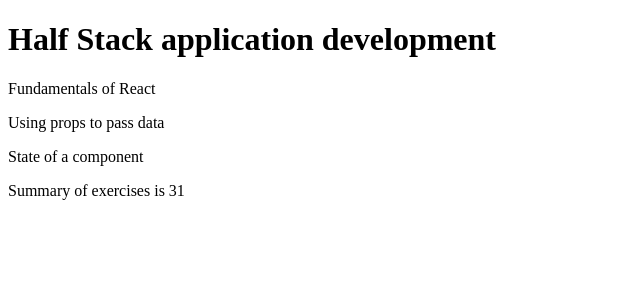
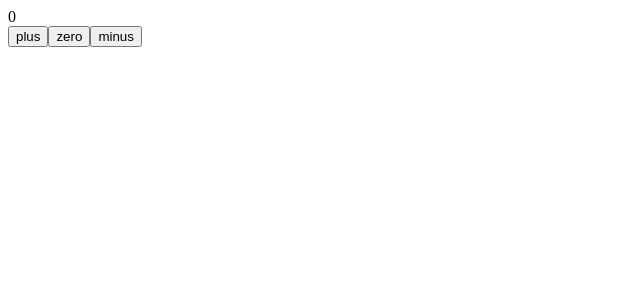
Before and after one commit to CharoLertora/Curso-Full-Stack, a React (Vite) app in the folder part1/part1/: page / in a window 1280 px wide. Shown: the top 300 px of the page, without its empty margins (0-640 px from the left). Built offline with nearby package versions, Linux system fonts and the light colour scheme.

Commit message:
Modificaciones de ejemplos de la parte 1c

```diff
--- a/part1/part1/src/App.jsx
+++ b/part1/part1/src/App.jsx
@@ -1,69 +1,47 @@
-const Title = (props) => {
+import { useState } from 'react'
 
-  console.log(props)
+const Display = ({ counter }) => <div>{counter}</div>
+
+const Button = ({ onSmash, text }) => <button onClick={onSmash}>{text}</button>
+
+const App = () => {
+  const [ counter, setCounter ] = useState(0)
+  console.log('rendering with counter value', counter)
+
+  const increaseByOne = () => {
+    console.log('increasing, value before', counter)
+    setCounter(counter + 1)
+  }
+
+  const decreaseByOne = () => {
+    console.log('decreasing, value before', counter)
+    setCounter(counter - 1)
+  }
+
+  const setToZero = () => {
+    console.log('resetting to zero, value before', counter)
+    setCounter(0)
+  }
+
   return (
     <div>
-      <h1>
-        {props.title}
-      </h1>
+      <Display counter={counter}/>
+
+      <Button
+        onClick={increaseByOne}
+        text='plus'
+      />
+      <Button
+        onClick={setToZero}
+        text='zero'
+      />
+      <Button
+        onClick={decreaseByOne}
+        text='minus'
+      />
     </div>
   )
 }
 
-const Body = (props) => {
-  console.log(props)
-  console.log(props.parts[0].name)
-  console.log(props.parts[1].name)
-  console.log(props.parts[2].name)
-  return (
-    <div>
-      <p>{props.parts[0].name}</p>
-      <p>{props.parts[1].name}</p>
-      <p>{props.parts[2].name}</p>
-    </div>
-  )
-}
 
-const Footer = (props) => {
-  console.log(props.parts[0].exercises)
-  console.log(props.parts[1].exercises)
-  console.log(props.parts[2].exercises)
-  return(
-    <div>
-      Summary of exercises is {props.parts[0].exercises + props.parts[1].exercises + props.parts[2].exercises}
-    </div>
-  )
-}
-
-const App = () => {
-
-  const course = {
-    name: 'Half Stack application development',
-    parts: [
-      {
-        name: 'Fundamentals of React',
-        exercises: 10
-      },
-      {
-        name: 'Using props to pass data',
-        exercises: 7
-      },
-      {
-        name: 'State of a component',
-        exercises: 14
-      }
-    ]
-  }
-
-return(
-  <div>
-    <Title title={course.name} />
-
-    <Body parts={course.parts} />
-
-    <Footer parts={course.parts} />
-
-  </div>
-)
-}
 export default App
```
Also changed, not shown: part1/part1/src/main.jsx (line endings or trailing spaces).
